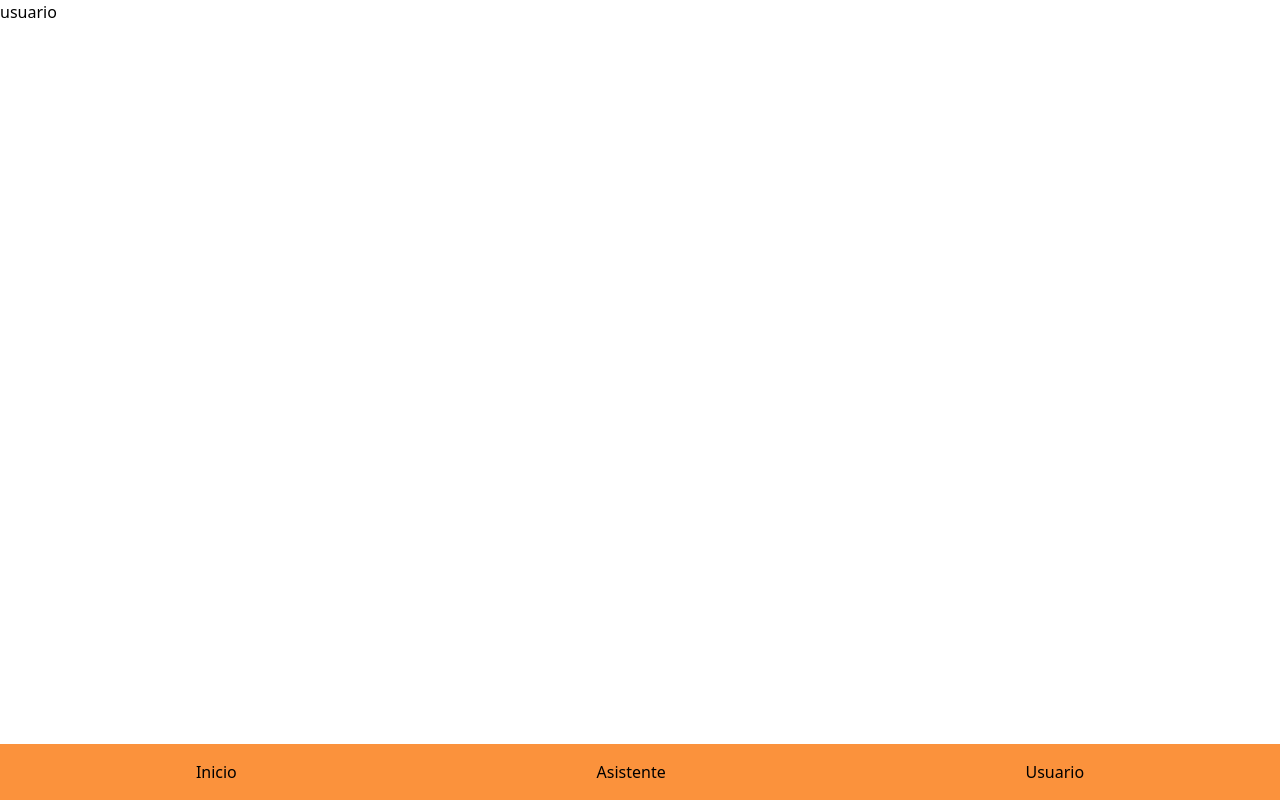
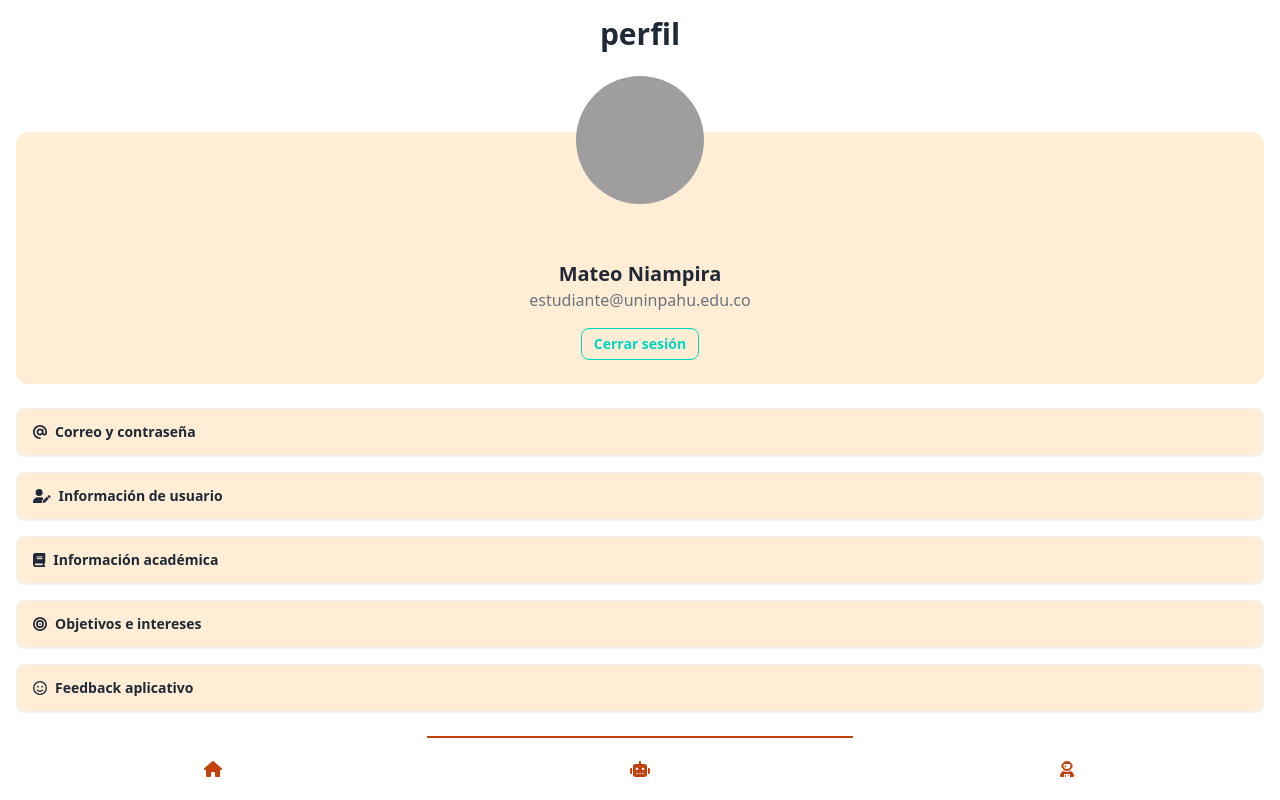
Before and after one commit to mateo-andres/perry, a SvelteKit app: page /user in a window 1280 px wide. Built offline with nearby package versions, Linux system fonts and the light colour scheme; grey boxes are pictures that could not be loaded.

Commit message:
feat(user): add front for user module

```diff
--- a/package.json
+++ b/package.json
@@ -13,6 +13,7 @@
 		"@sveltejs/adapter-auto": "^2.0.0",
 		"@sveltejs/kit": "^1.20.4",
 		"autoprefixer": "^10.4.16",
+		"daisyui": "^4.4.2",
 		"eslint": "^8.28.0",
 		"eslint-config-prettier": "^8.5.0",
 		"eslint-plugin-svelte": "^2.30.0",
@@ -23,5 +24,8 @@
 		"tailwindcss": "^3.3.5",
 		"vite": "^4.4.2"
 	},
-	"type": "module"
+	"type": "module",
+	"dependencies": {
+		"@fortawesome/fontawesome-free": "^6.4.2"
+	}
 }
--- a/src/components/Footer.svelte
+++ b/src/components/Footer.svelte
@@ -1,5 +1,11 @@
-<main class="absolute bottom-0 bg-orange-400 w-screen flex justify-around p-4">
-    <a href="/home">Inicio</a>
-    <a href="/assistant">Asistente</a>
-    <a href="/user">Usuario</a>
-</main>
+<div class="btm-nav">
+	<a class="text-orange-700" href="/home">
+		<i class="fa-solid fa-house" />
+	</a>
+	<a class="text-orange-700 active" href="/assistant">
+		<i class="fa-solid fa-robot" />
+	</a>
+	<a class="text-orange-700" href="/user">
+		<i class="fa-solid fa-user-astronaut" />
+	</a>
+</div>
--- a/src/routes/+layout.svelte
+++ b/src/routes/+layout.svelte
@@ -1,5 +1,9 @@
 <script>
-    import "../app.css";
+	import '../app.css';
+	import '@fortawesome/fontawesome-free/js/all.js';
+	import Footer from '$components/Footer.svelte';
 </script>
 
 <slot />
+
+<Footer />
--- a/src/routes/assistant/+page.svelte
+++ b/src/routes/assistant/+page.svelte
@@ -1,7 +1,43 @@
 <script>
-    import Footer from "$components/Footer.svelte";
-    </script>
+</script>
 
-    <Footer />
+<main class="p-4">
+	<h1 class="font-bold text-3xl text-center">Asistente</h1>
 
-<h1>Asistente</h1>
+	<div class="chat chat-end">
+		<div class="chat-image avatar">
+			<div class="w-10 rounded-full">
+				<img alt="Tailwind CSS chat bubble component" src="https://picsum.photos/200" />
+			</div>
+		</div>
+		<div class="chat-bubble">Cuanto necesito para pasar la materia?</div>
+	</div>
+	<div class="chat chat-start">
+		<div class="chat-image avatar">
+			<div class="w-10 rounded-full">
+				<img alt="Tailwind CSS chat bubble component" src="/assets/bot.png" />
+			</div>
+		</div>
+		<div class="chat-bubble">Necesitas 4.0 en el proximo taller</div>
+		<div class="chat-footer opacity-50 mt-1">
+			<a href="google.com" target="_blank" title="Comentar resultado"
+				><i class="fa-solid fa-message" /></a
+			>
+		</div>
+	</div>
+	<div class="chat chat-start">
+		<div class="chat-image avatar">
+			<div class="w-10 rounded-full">
+				<img alt="Tailwind CSS chat bubble component" src="/assets/bot.png" />
+			</div>
+		</div>
+		<div class="chat-bubble">
+			Para sacar esta nota recomiendo que inicies con el trabajo de una vez
+		</div>
+		<div class="chat-footer opacity-50 mt-1">
+			<a href="google.com" target="_blank" title="Comentar resultado"
+				><i class="fa-solid fa-message" /></a
+			>
+		</div>
+	</div>
+</main>
--- a/src/routes/home/+page.svelte
+++ b/src/routes/home/+page.svelte
@@ -1,7 +1,33 @@
 <script>
-import Footer from "$components/Footer.svelte";
 </script>
 
-<Footer />
+<h1>Inicio</h1>
 
-<h1>Inicio</h1>
+<button class="btn btn-outline">Lista pendientes</button>
+<button class="btn btn-outline btn-primary">Recomendaciones</button>
+<button class="btn btn-outline btn-secondary">Notas</button>
+<button class="btn btn-outline btn-accent">Calendario</button>
+
+<h2 class="font-bold text-2xl text-center mt-8">Notas</h2>
+<div class="flex flex-col items-center justify-center gap-4">
+	<div class="flex flex-col items-center justify-center bg-orange-100 rounded-xl p-4">
+		<h3 class="font-bold text-xl">Matemáticas</h3>
+		<p class="text-gray-500">4.5</p>
+	</div>
+	<div class="flex flex-col items-center justify-center bg-orange-100 rounded-xl p-4">
+		<h3 class="font-bold text-xl">Español</h3>
+		<p class="text-gray-500">4.5</p>
+	</div>
+	<div class="flex flex-col items-center justify-center bg-orange-100 rounded-xl p-4">
+		<h3 class="font-bold text-xl">Ciencias</h3>
+		<p class="text-gray-500">4.5</p>
+	</div>
+	<div class="flex flex-col items-center justify-center bg-orange-100 rounded-xl p-4">
+		<h3 class="font-bold text-xl">Sociales</h3>
+		<p class="text-gray-500">4.5</p>
+	</div>
+	<div class="flex flex-col items-center justify-center bg-orange-100 rounded-xl p-4">
+		<h3 class="font-bold text-xl">Inglés</h3>
+		<p class="text-gray-500">4.5</p>
+	</div>
+</div>
--- a/src/routes/user/+page.svelte
+++ b/src/routes/user/+page.svelte
@@ -1,8 +1,40 @@
 <script>
-    import Footer from "$components/Footer.svelte";
-    </script>
+</script>
 
-    <Footer />
-
-<h1>usuario
-</h1>
+<main class="p-4">
+	<h1 class="font-bold text-3xl text-center">perfil</h1>
+	<section
+		class="flex flex-col items-center justify-center relative bg-orange-100 rounded-xl mt-20 pb-6 mb-6"
+	>
+		<img
+			class="w-32 h-32 rounded-full relative bottom-14"
+			src="https://picsum.photos/200"
+			alt="profile "
+		/>
+		<div class="flex flex-col items-center justify-center mb-4">
+			<h2 class="font-bold text-xl">Mateo Niampira</h2>
+			<p class="text-gray-500">estudiante@uninpahu.edu.co</p>
+		</div>
+		<div class="flex flex-col items-center justify-center gap-3">
+			<!-- <button class="btn btn-outline btn-primary btn-sm">Editar</button> -->
+			<button class="btn btn-outline btn-accent btn-sm">Cerrar sesión</button>
+		</div>
+	</section>
+	<section class="grid gap-4">
+		<button class="btn bg-orange-100 w-full justify-start">
+			<i class="fa-solid fa-at" />Correo y contraseña
+		</button>
+		<button class="btn bg-orange-100 w-full justify-start">
+			<i class="fa-solid fa-user-pen" />Información de usuario
+		</button>
+		<button class="btn bg-orange-100 w-full justify-start">
+			<i class="fa-solid fa-book" />Información académica
+		</button>
+		<button class="btn bg-orange-100 w-full justify-start">
+			<i class="fa-solid fa-bullseye" />Objetivos e intereses
+		</button>
+		<button class="btn bg-orange-100 w-full justify-start">
+			<i class="fa-regular fa-face-smile" />Feedback aplicativo
+		</button>
+	</section>
+</main>
--- a/tailwind.config.js
+++ b/tailwind.config.js
@@ -1,8 +1,8 @@
 /** @type {import('tailwindcss').Config} */
 export default {
-  content: ['./src/**/*.{html,js,svelte,ts}'],
-  theme: {
-    extend: {},
-  },
-  plugins: [],
-}
+	content: ['./src/**/*.{html,js,svelte,ts}'],
+	theme: {
+		extend: {}
+	},
+	plugins: [require('daisyui')]
+};
```
Also changed, not shown: 1 other file (tests, documents, lock files or other folders).
